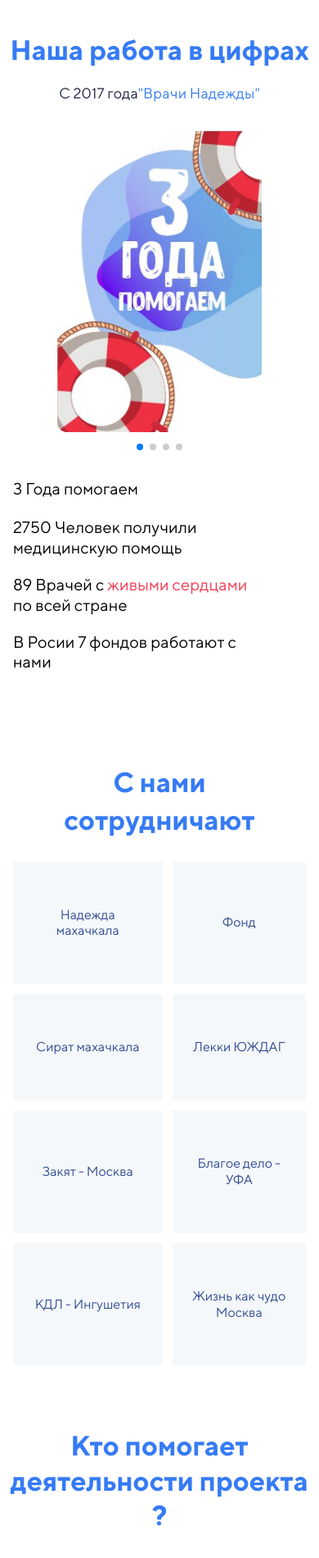
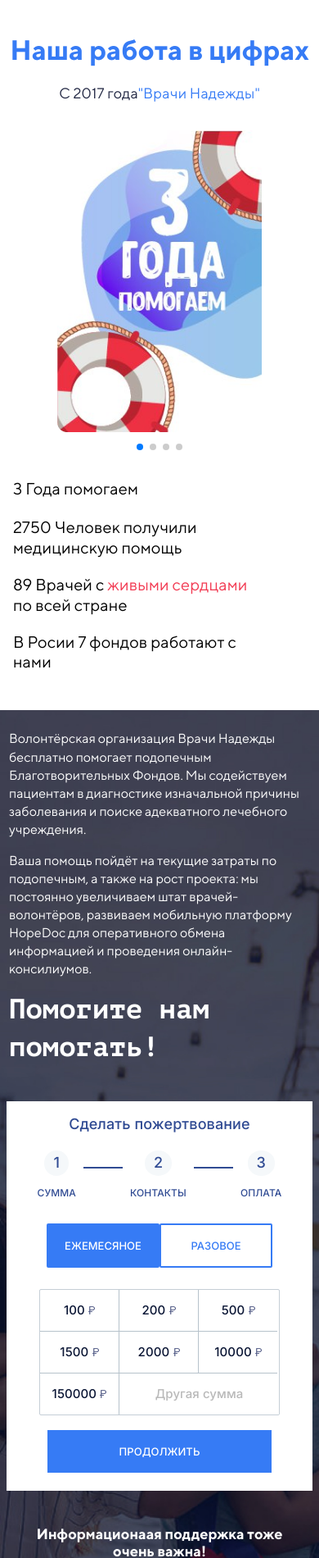
Before and after one commit to proto21h/vrachinadejdi, a PHP site: page /vrachi.html in a window 390 px wide. Shown: the part 3643-5543 px from the top of the page at 82% size. Run offline with PHP 8.4, Linux system fonts and the light colour scheme; some libraries are stand-ins or nearby versions; grey boxes are pictures that could not be loaded.

Commit message:
helptowork block

```diff
--- a/menu.css
+++ b/menu.css
@@ -125,7 +125,7 @@ a {
       right: 22px;
 }
 
-.drawerlinks > div {
+.drawerlinks>div {
       display: table;
       font-family: PT Mono;
       font-style: normal;
@@ -138,7 +138,7 @@ a {
       margin-top: 18px;
 }
 
-.drawerlinks > div span {
+.drawerlinks>div span {
       display: table;
       margin: 11px;
 }
@@ -240,6 +240,7 @@ a {
       text-decoration: none;
       margin: 10px;
 }
+
 .anyQstnsBlock {
       background: #367bf5;
       overflow: hidden;
@@ -253,6 +254,7 @@ a {
       /* or 60px */
       color: #f5f7fa;
 }
+
 .anyqstnformblock {
       display: table;
       margin: 27px auto 41px;
@@ -358,6 +360,7 @@ a {
       float: left;
       width: 10%;
 }
+
 .socialIcons {
       margin-top: 18px;
       padding-bottom: 42px;
@@ -415,17 +418,20 @@ a {
       font-size: 18px;
       line-height: 118%;
 }
+
 footer .tellAboutUS {
       text-align: center;
       margin-top: 40px;
       font-size: 24px;
       color: #304b93;
 }
+
 footer .socialIcons {
       display: flex;
       justify-content: center;
       padding: 0;
 }
+
 .botNav {
       display: flex;
       flex-direction: row;
@@ -511,6 +517,7 @@ footer .socialIcons {
       list-style: none;
       display: inline;
 }
+
 .helpToWork {
       overflow: hidden;
       background-image: url("./img/Rect.jpg");
@@ -518,6 +525,7 @@ footer .socialIcons {
       background-repeat: no-repeat;
       margin-top: 43px;
 }
+
 .rowToWork {
       display: flex;
       align-items: center;
@@ -537,6 +545,7 @@ footer .socialIcons {
       /* white */
       color: #ffffff;
 }
+
 .helpTohelp {
       margin-top: 20px;
       display: block;
@@ -549,6 +558,7 @@ footer .socialIcons {
       /* white */
       color: #ffffff;
 }
+
 .helpboard {
       margin: 47px 120px 47px 0;
       background: white;
@@ -723,6 +733,7 @@ footer .socialIcons {
 }
 
 /* */
+
 @media screen and (max-width: 1440px) {
       .navSection ul {
             padding: 6px 0 18px 0;
@@ -732,6 +743,7 @@ footer .socialIcons {
             margin-bottom: 3px;
       }
 }
+
 @media screen and (max-width: 1280px) {
       .navSection ul {
             margin-left: unset;
@@ -740,6 +752,7 @@ footer .socialIcons {
             margin-left: unset;
       }
 }
+
 @media only screen and (max-width: 768px) {
       .lp-header {
             width: 100%;
@@ -948,4 +961,87 @@ footer .socialIcons {
             text-align: center;
             margin: 0 auto;
       }
+      .helpToWork {
+            margin-top: 48px;
+            position: relative;
+            background-image: url("./img/backgrmob.jpg");
+            width: 100%;
+      }
+      .rightSide {
+            width: 100%;
+      }
+      .rowToWork {
+            flex-wrap: wrap;
+      }
+      .descrToWork {
+            overflow: hidden;
+            font: 500 16px TT Norms;
+            margin: 24px 11px 0px 11px;
+            line-height: 138%;
+      }
+      .helpTohelp {
+            font-size: 34px;
+            margin-top: 16px;
+      }
+      .howWeHelpTitle {
+            display: block;
+      }
+      .helpboard {
+            margin: 42px 8px;
+            display: flex;
+            flex-direction: column;
+            /* margin: 0; */
+            /* margin-bottom: 200px; */
+            /* margin-left: 5%; */
+            padding: 0;
+      }
+      .periodblock {
+            margin: 0 34px 0;
+      }
+      .hlpbrdTitle {
+            padding-top: 16px;
+      }
+      .item {
+            flex-basis: 32.9%;
+      }
+      .sumblock {
+            margin: 26px 40px 18px;
+      }
+      .continuepay {
+            display: flex;
+            margin: 0 15px;
+            padding-bottom: 22px;
+            justify-content: center;
+      }
+      .socialIconsBlock {
+            position: absolute;
+            margin: 0 48px;
+            left: 0;
+            right: 0;
+            bottom: 41px;
+      }
+      .socialIcons {
+            justify-content: center;
+            padding: 0;
+      }
+      .tellAboutUS {
+            display: block;
+            position: absolute;
+            left: 0;
+            right: 0;
+            bottom: 108px;
+            text-align: center;
+      }
+      .partnersWrapper {
+            margin-top: 24px;
+      }
+      .underHelpBoard {
+            display: block;
+            margin: 30px 35px 150px;
+            font-family: TT Norms-Bold;
+            font-size: 18px;
+            line-height: 118%;
+            text-align: center;
+            color: #ffffff;
+      }
 }
--- a/vrachi.html
+++ b/vrachi.html
@@ -224,7 +224,7 @@
                         </li>
                   </ul>
             </div>
-            <!-- <div class="helpToWork">
+            <div class="helpToWork">
                   <div class="rowToWork">
                         <div class="descrToWork">
                               <span>Волонтёрская организация Врачи Надежды бесплатно помогает подопечным
@@ -341,7 +341,7 @@
                               <span class="underHelpBoard">Информационаая поддержка тоже очень важна!</span>
                         </div>
                   </div>
-            </div> -->
+            </div>
             <span id="partners" class="partners-title">С нами сотрудничают</span>
             <div class="partnersWrappeGr">
                   <div class="partnersItemGr">
```
